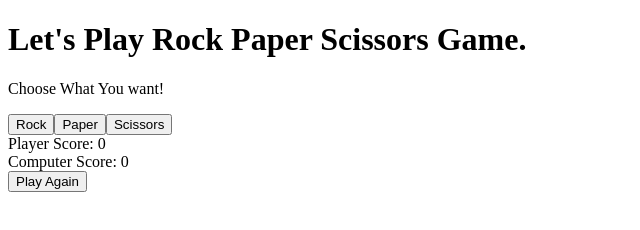
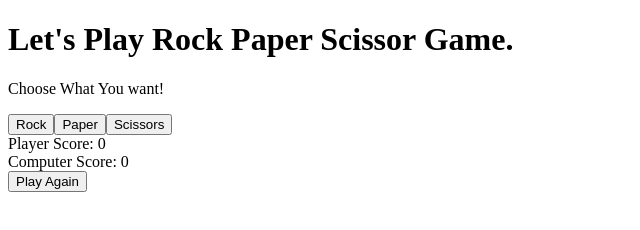
Before and after one commit to saket-1999-hub/rock-paper-scissors-game, a plain HTML site: page index.html in a window 1280 px wide. Shown: the full height of the page, 0-640 px from the left. Drawn offline with Linux system fonts and the light colour scheme.

Commit message:
Correct wrong word

```diff
--- a/index.html
+++ b/index.html
@@ -3,10 +3,11 @@
   <head>
     <meta charset="UTF-8" />
     <meta name="viewport" content="width=device-width, initial-scale=1.0" />
-    <title>Rock Paper Scissors</title>
+    <title>Rock Paper Scissor</title>
+    <link rel="stylesheet" href="./style.css" />
   </head>
   <body>
-    <h1>Let's Play Rock Paper Scissors Game.</h1>
+    <h1>Let's Play Rock Paper Scissor Game.</h1>
     <p class="ask-msg">Choose What You want!</p>
 
     <script src="./script.js"></script>
```
